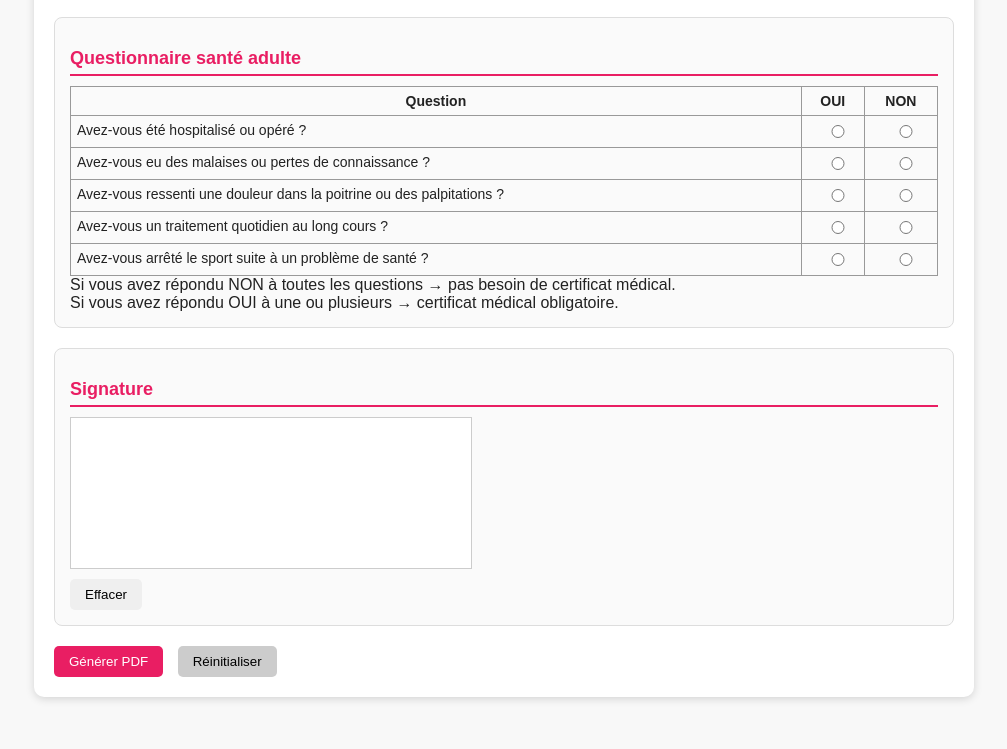
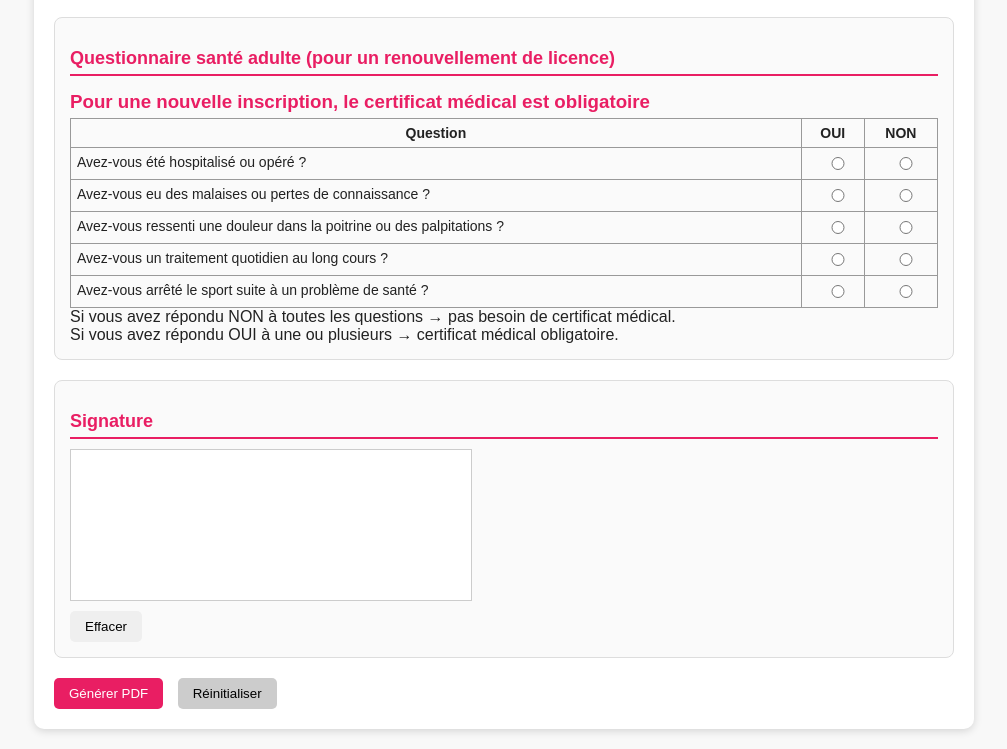
Before and after one commit to naik4485/Formulaire-inscription, a plain HTML site: page formulaire.html in a window 1280 px wide. Shown: the part 920-1669 px from the top of the page, without its empty margins (136-1143 px from the left). Before the commit the page ends 1637 px from the top, so only its background shows below. Drawn offline with nearby package versions, Linux system fonts and the light colour scheme.

Commit message:
Update formulaire.html

```diff
--- a/formulaire.html
+++ b/formulaire.html
@@ -78,7 +78,8 @@
 
 <!-- Questionnaire de santé -->
       <div class="block">
-        <h2>Questionnaire santé adulte</h2>
+        <h2>Questionnaire santé adulte (pour un renouvellement de licence)</h2>
+		  <h3>Pour une nouvelle inscription, le certificat médical est obligatoire</h3>
         <table class="health-table">
           <thead><tr><th>Question</th><th>OUI</th><th>NON</th></tr></thead>
           <tbody>
```
